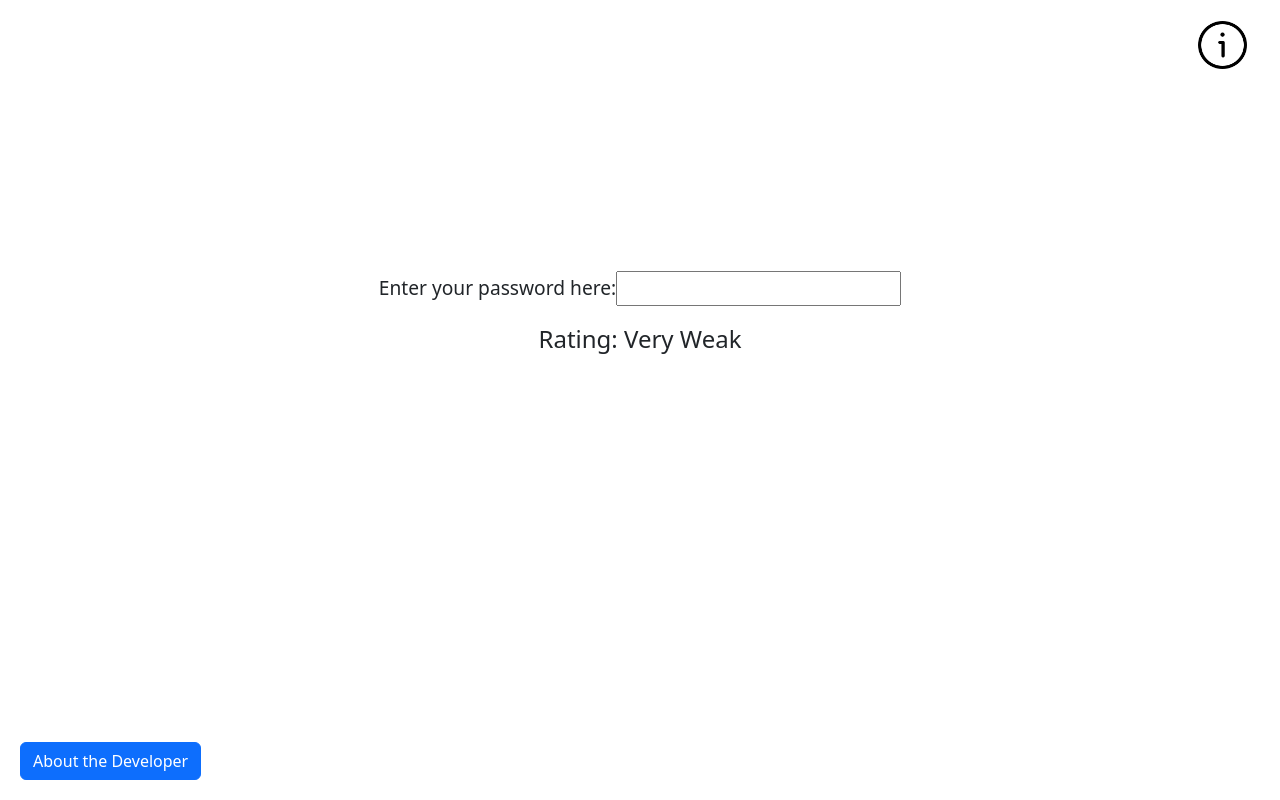
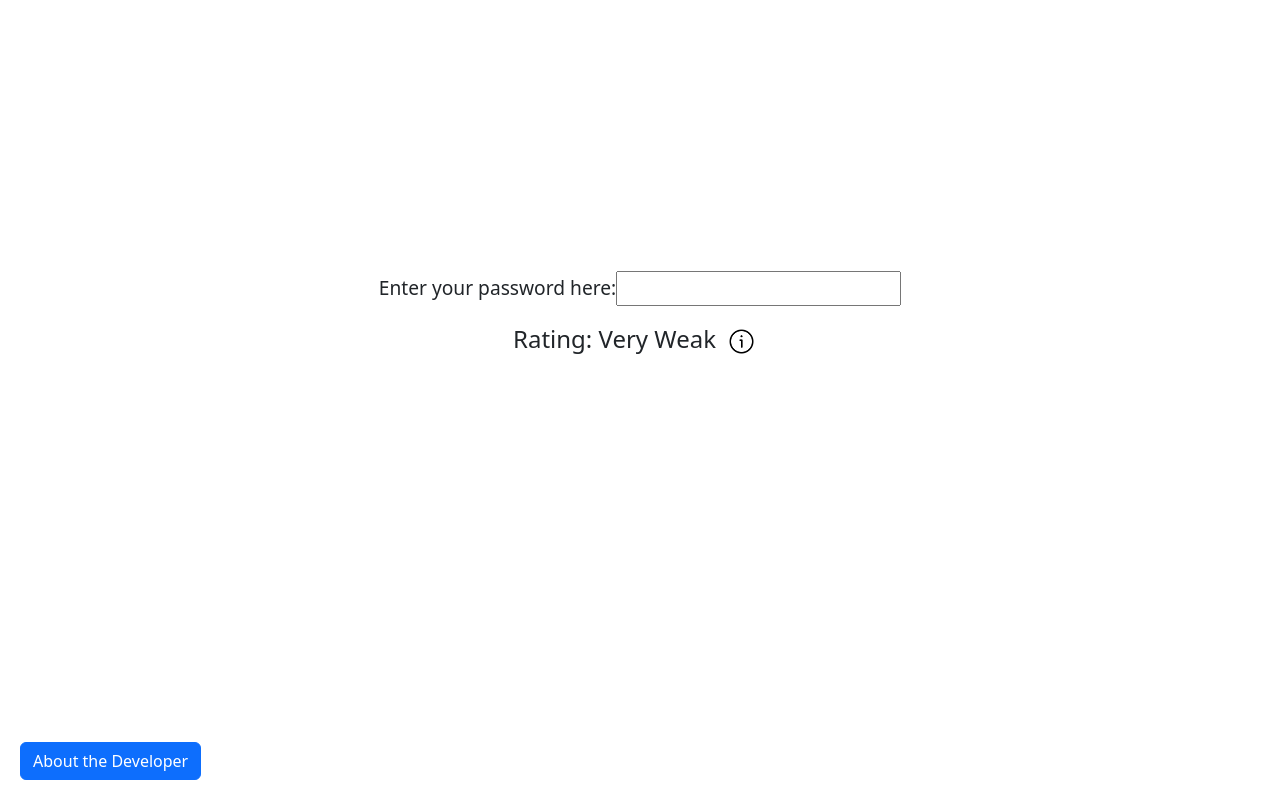
Before and after one commit to kmr6702/password-strength-checker, a React (Create React App) app: page / in a window 1280 px wide. Built offline with nearby package versions, Linux system fonts and the light colour scheme.

Commit message:
Made the info icon into a button, that opens the About the Rating Modal system

```diff
--- /dev/null
+++ b/src/Screens/AboutQuickAnalysis.css
@@ -0,0 +1,5 @@
+table{
+    border-collapse: separate;
+    border-spacing: 50px 0px;
+    align-content: flex-start;
+}
--- a/src/Screens/AboutQuickAnalysis.jsx
+++ b/src/Screens/AboutQuickAnalysis.jsx
@@ -1,10 +1,13 @@
 import { Modal } from "react-bootstrap";
+import './AboutQuickAnalysis.css';
 
-export default function AboutQuickAnalysis(show, onClose){
+export default function AboutQuickAnalysis({show, onClose}){
     return(
-        <Modal show={show} onHide={onClose}>
-            <Modal.Header closeButton/>
-            <Modal.body>
+        <Modal show={show} onHide={onClose} size="lg">
+            <Modal.Header closeButton>
+                <Modal.Title>About This Rating</Modal.Title>
+            </Modal.Header>
+            <Modal.Body>
                 <h3>This is not an official rating!</h3>
                 <h4>Current Password Guidelines:</h4>
                 <p>
@@ -13,7 +16,7 @@ export default function AboutQuickAnalysis(show, onClose){
                     but the priority is on length. Special characters can be added to passwords, but companys and sites are encouraged to remove the requirement.
                 </p>
 
-                <h4>This is a quick analysis only</h4>
+                <h4>This is a quick analysis only.</h4>
                 <header>What does that mean?</header>
                 <p>
                     Quick analysis means that it is a real time review of the password as you type. This analysis only reviews length and character types. This analysis is not a thorough analysis,
@@ -50,7 +53,7 @@ export default function AboutQuickAnalysis(show, onClose){
                     </table>
                 </p>
 
-                <h4>What are the four character types</h4>
+                <h4>What are the four character types?</h4>
                 <p>
                     <ol>
                         <li>Lowercase letters a-z</li>
@@ -59,7 +62,7 @@ export default function AboutQuickAnalysis(show, onClose){
                         <li>Special characters: !@#$%^&*(),</li>
                     </ol>
                 </p>
-            </Modal.body>
+            </Modal.Body>
         </Modal>
     );
 };
--- a/src/Screens/Dashboard.css
+++ b/src/Screens/Dashboard.css
@@ -34,9 +34,7 @@ body{
 }
 
 .info-icon{
-    height: 50px !important;
-    width: 75px !important;
-    position: absolute;
-    top: 20px;
-    right: 20px;
+    height: 25px !important;
+    width: 25px !important;
+    margin-left: 1%;
 }
--- a/src/Screens/Dashboard.jsx
+++ b/src/Screens/Dashboard.jsx
@@ -5,6 +5,7 @@ import { reviewRealTime } from '../Analysis/realTimeReview';
 import { ratingAnalysis } from '../Analysis/realTimeReview';
 import { Link } from 'react-router-dom';
 import infoImage from './Assets/Info.png';
+import AboutQuickAnalysis from './AboutQuickAnalysis';
 
 export default function Dashboard(){
     const [password, setPassword] = useState('');   //A state variable for the password input
@@ -15,6 +16,7 @@ export default function Dashboard(){
     const [numberCount, setNumberCount] = useState(0);       //A varaible to hold the amount of numbers present in the password
 
     const [quickAnalysis, setQuickAnalysis] = useState("Very Weak");
+    const [showAboutQuickAnalysis, setShowAbouutQuickAnalysis] = useState(false);
 
     {/*Update the state everytime a change is made to the password input*/}
     const handleChange = (e) => {
@@ -53,16 +55,31 @@ export default function Dashboard(){
                     />
                 </label>
 
-                <img
+                {/* <img
                     src={infoImage}
                     alt='Information Icon'
                     className='info-icon'
-                />
+                /> */}
 
                 <p className='rating'>
                     Rating: {quickAnalysis}
+                    <Button
+                        variant="link"
+                        className='info-button'
+                        onClick={() => setShowAbouutQuickAnalysis(true)}
+                        >
+                            <img
+                                src={infoImage}
+                                alt='Information Icon'
+                                className='info-icon'
+                            />
+                    </Button>
                 </p>
 
+                <AboutQuickAnalysis
+                    show={showAboutQuickAnalysis}
+                    onClose={() => setShowAbouutQuickAnalysis(false)}
+                />
                 {/*Debugging use only*/}
                 {/* <p>
                     <ul>
```
